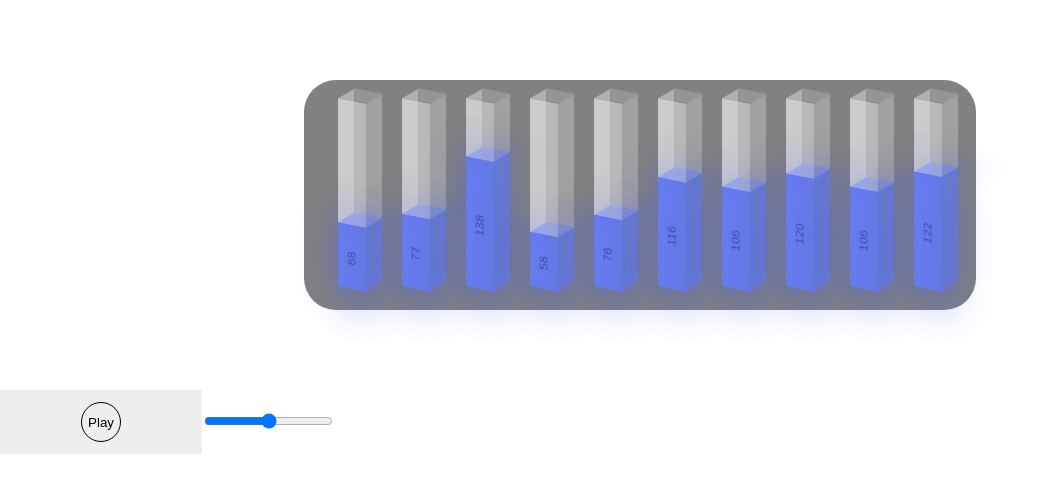
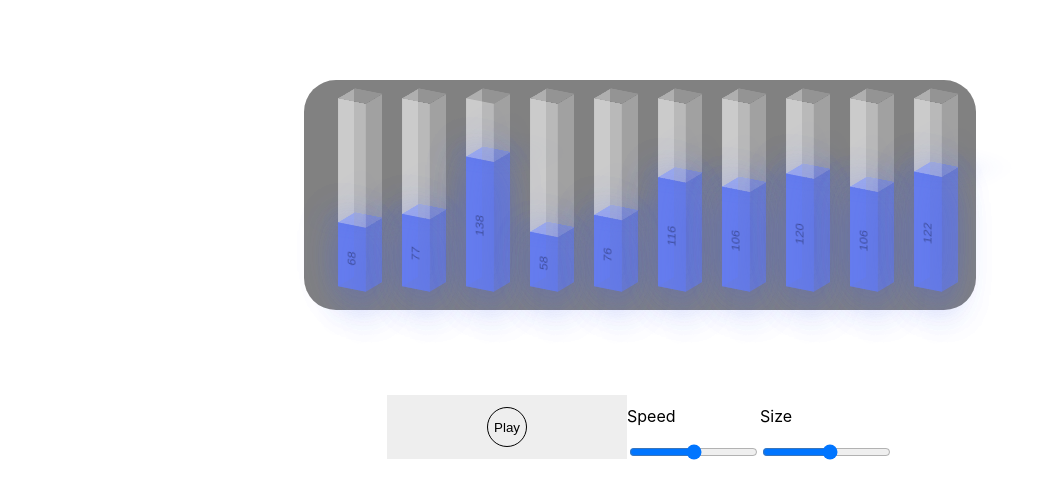
Before and after one commit to jeremynguyen593/sorting-visual, a React (Create React App) app: page / in a window 1280 px wide. Shown: the top 498 px of the page, without its empty margins (0-1039 px from the left). Built offline with nearby package versions, Linux system fonts and the light colour scheme.

Commit message:
Created a speed and size slider that adjusts depending on the input. Disabled these sliders as well when the application is running.

```diff
--- a/src/App.css
+++ b/src/App.css
@@ -58,29 +58,3 @@
 .slidecontainer {
   width: 100%;
 }
-
-.slider {
-  -webkit-appearance: none;
-  width: 100%;
-  background: #d3d3d3;
-  outline: none;
-  opacity: 0.7;
-  -webkit-transition: .2s;
-  transition: opacity .2s;
-}
-
-.slider:hover {
-  opacity: 1;
-}
-
-.slider::-webkit-slider-thumb {
-  -webkit-appearance: none;
-  appearance: none;
-  background: #04AA6D;
-  cursor: pointer;
-}
-
-.slider::-moz-range-thumb {
-  background: #04AA6D;
-  cursor: pointer;
-}
--- a/src/App.js
+++ b/src/App.js
@@ -61,9 +61,18 @@ class App extends Component {
         return Math.floor(Math.random() * (max-min) + min);
     }
 
+    disableSlider = () => {
+        document.getElementById("slider-1").disabled = true;
+        document.getElementById("slider-2").disabled = true;
+    }
 
+    enableSlider = () => {
+        document.getElementById("slider-1").disabled = false;
+        document.getElementById("slider-2").disabled = false;
+    }
 
     generateRandomArray = () => {
+        this.enableSlider();
         this.clearTimeouts();
         this.clearColorKey();
         const count = this.state.count;
@@ -95,6 +104,8 @@ class App extends Component {
     };
 
     start = () => {
+        this.disableSlider();
+
         let steps = this.state.arraySteps;
         let colorSteps = this.state.colorSteps;
 
@@ -121,12 +132,20 @@ class App extends Component {
         });
     };
 
-    handleChange = (e) => {
+    handleSpeed = (e) => {
         this.setState({
-            value: e.target.value,
             delay: Math.abs(parseInt(e.target.value) - 950),
         })
     }
+
+    handleSize= (e) => {
+        this.setState({
+            value: e.target.value,
+            count: parseInt(e.target.value),
+        })
+        this.componentDidMount();
+    }
+
 
     getInitialState = () => {
         return {
@@ -162,6 +181,7 @@ class App extends Component {
                 </button>
             );
         }
+
         return (
             <div className = 'app'>
                 <div className = 'frame'>
@@ -171,8 +191,13 @@ class App extends Component {
                     <div className='control-buttons'>
                        {playButton}
                     </div>
-                    <div className="slidecontainer">
-                        <input type="range" min="50" max="1000" value= {this.state.value} onChange={this.handleChange}></input>
+                    <div className="slider1">
+                        <p>Speed</p>
+                        <input type="range" id = "slider-1" min="50" max="1000" value= {this.delay} onChange={this.handleSpeed}></input>
+                    </div>
+                    <div className="slider2">
+                        <p>Size</p>
+                        <input type="range" id = "slider-2" min="5" max="20" value= {this.state.value} onChange={this.handleSize}></input>
                     </div>
                 </div>
                 <div className='panel'></div>
--- a/src/components/Bar.js
+++ b/src/components/Bar.js
@@ -53,8 +53,6 @@ function Bar({index, length, color, changeArray}) {
                 changeArray(index,val);
             }
         }
-
-       // setLen(parseInt(e.target.value));
     };
 
     return (
@@ -71,7 +69,7 @@ function Bar({index, length, color, changeArray}) {
                 <div className = 'side front'>
                     <div className = 'color-bar front-color-bar' style = {front_back_left_right}>
 
-                   <input
+                    <input
                         type = 'number'
                         length={length}
                         style = {inputStyle}
```
